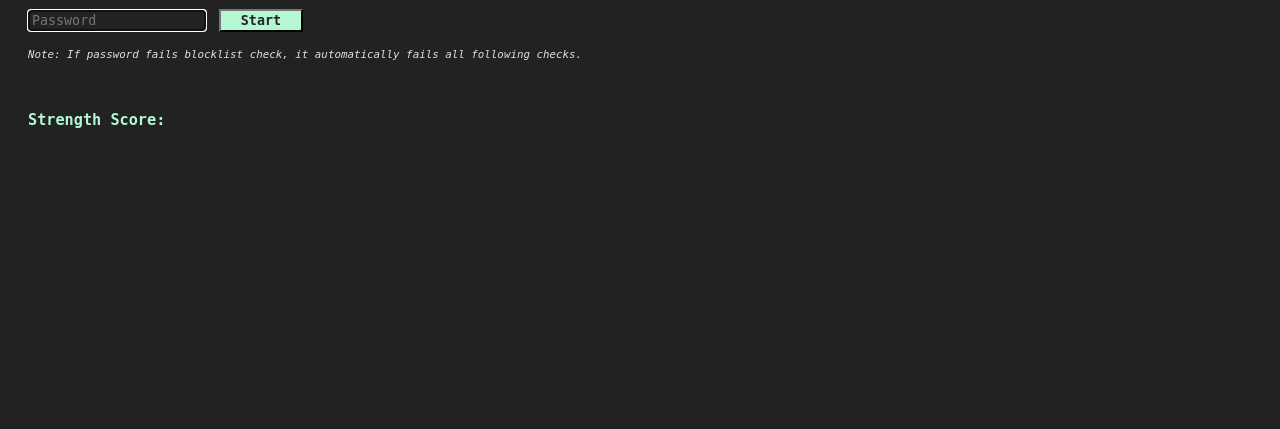
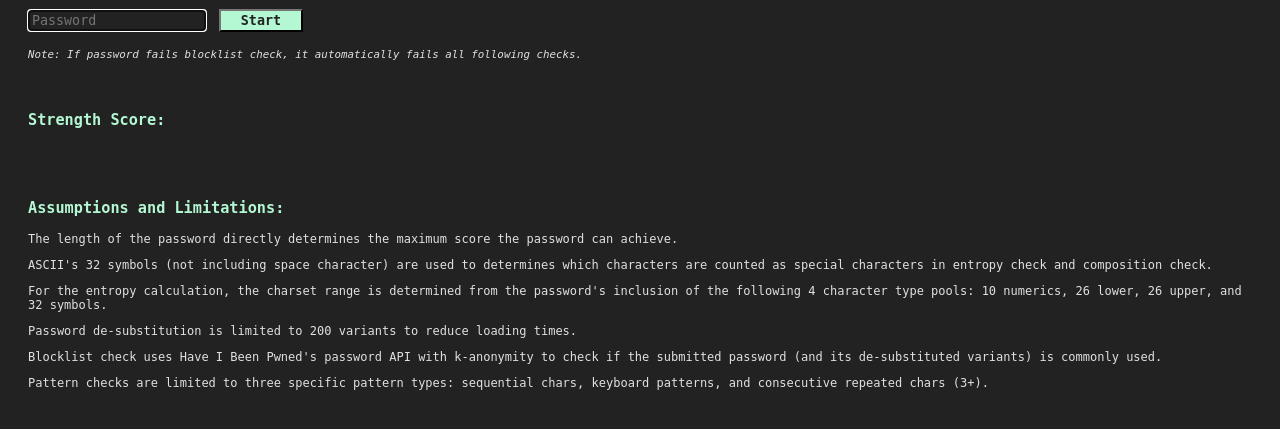
Before and after one commit to shaylaing/password-security-toolkit, a Flask app: page /analyser in a window 1280 px wide. Shown: the part 240-669 px from the top of the page. Run offline with Flask 3, Linux system fonts and the light colour scheme.

Commit message:
Finalised displayed assumptions for strength checker.

```diff
--- a/project/templates/analyser.html
+++ b/project/templates/analyser.html
@@ -48,6 +48,18 @@
             {% endfor %}
         {% endif %}
     </div>
+    <!-- Declare assumptions -->
+    <div class="assumptions-section">
+        <h3 class="header" style="padding-top: 50px;">Assumptions and Limitations:</h3>
+        <div style="font-size: small;">
+            <p>The length of the password directly determines the maximum score the password can achieve.</p>
+            <p>ASCII's 32 symbols (not including space character) are used to determines which characters are counted as special characters in entropy check and composition check.</p>
+            <p>For the entropy calculation, the charset range is determined from the password's inclusion of the following 4 character type pools: 10 numerics, 26 lower, 26 upper, and 32 symbols.</p>
+            <p>Password de-substitution is limited to 200 variants to reduce loading times.</p>
+            <p>Blocklist check uses Have I Been Pwned's password API with k-anonymity to check if the submitted password (and its de-substituted variants) is commonly used.</p>
+            <p>Pattern checks are limited to three specific pattern types: sequential chars, keyboard patterns, and consecutive repeated chars (3+).</p>
+        </div>
+    </div>
 {% endblock %}
 
 <!-- NOTE: Brute Force Search Space refers to the estimated total possible combinations
--- a/project/templates/simulator.html
+++ b/project/templates/simulator.html
@@ -95,6 +95,7 @@
             <p style="font-weight: bold; padding-top: 12px; color: #b3f7d3;">Password is not vulnerable to rule-based mutation attack.</p>
         {% endif %}
     </div>
+    <!-- Declare assumptions -->
     <div class="assumptions-section">
         <h3 class="header" style="padding-top: 50px;">Assumptions:</h3>
         <div style="font-size: small;">
@@ -103,7 +104,7 @@
             <p>- Hybrid attack simulation assumes the attacker would consider prefixes and suffixes to have a padding depth of up to 3 characters.</p>
             <p>- Rule-based Mutation attack simulation model assumes every word in the wordlist has an average of 20 rule-based mutations each to determine total candidate pool size.</p>
             <p>- Assumes a charset of 95 ASCII characters for brute force attack estimations.</p>
-            <p>- Assumes a total of 43 possible ASCII symbols are included in the charset used to determine what is and what isn't a special character in the hybrid attack model.</p>
+            <p>- Assumes a total of 43 possible ASCII symbols and digits are included in the charset used to determine what is and what isn't a special character in the hybrid attack model.</p>
         </div>
     </div>
 {% endblock %}
```
